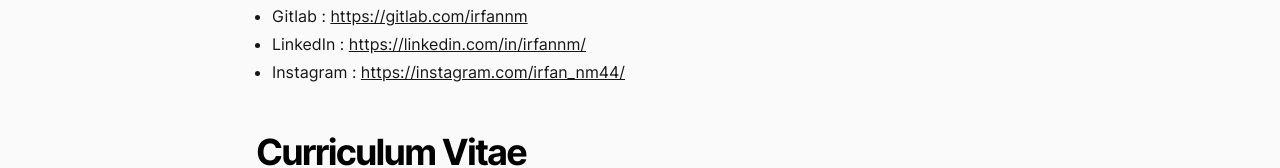
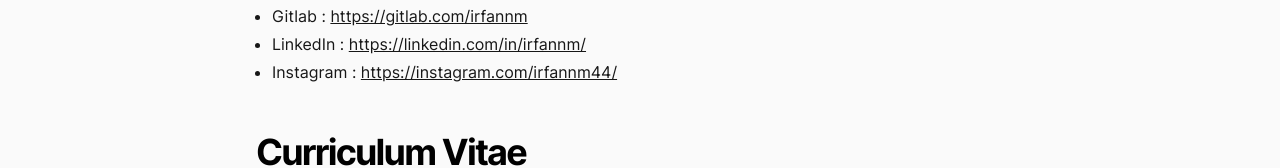
Before and after one commit to irfan44/irfannm, a Next.js app: page /about in a window 1280 px wide. Shown: the part 1004-1172 px from the top of the page. Built offline with nearby package versions, Linux system fonts and the light colour scheme.

Commit message:
fix: change Instagram link

```diff
--- a/pages/about.tsx
+++ b/pages/about.tsx
@@ -106,9 +106,9 @@
                 </li>
                 <li>
                   Instagram :{' '}
-                  <Link href="https://www.instagram.com/irfan_nm44/">
+                  <Link href="https://www.instagram.com/irfannm44/">
                     <a target="_blank" rel="noopener noreferrer" className="underline">
-                      https://instagram.com/irfan_nm44/
+                      https://instagram.com/irfannm44/
                     </a>
                   </Link>
                 </li>
```
